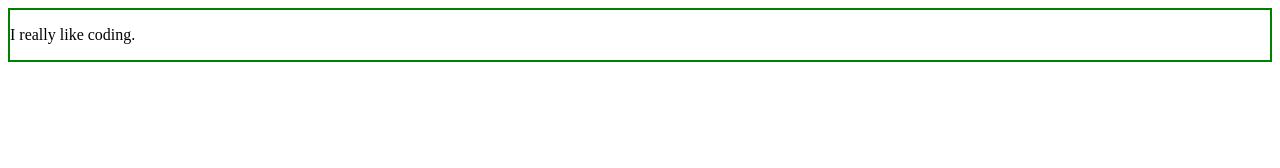
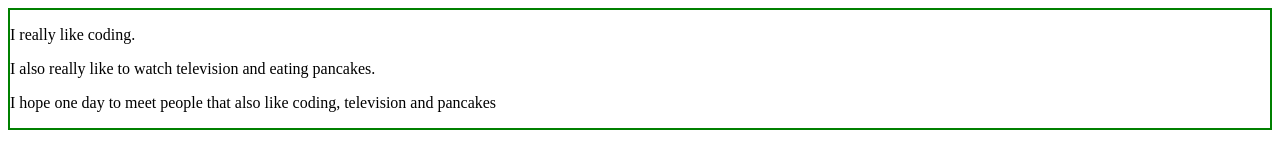
Before and after one commit to CTMendoza/prep-91621-code-solutions, a website: page prep-javascript-dom-manipulation/index.html in a window 1280 px wide. Drawn offline with Linux system fonts and the light colour scheme.

Commit message:
Revised prep-javascript-dom-manipulation.

```diff
--- a/prep-javascript-dom-manipulation/index.html
+++ b/prep-javascript-dom-manipulation/index.html
@@ -26,14 +26,13 @@
   </div>
   <script>
     // Your code here
-    document.querySelector('.second-paragraph');
-    var $secondParagraph = document.getElementsByClassName('.second-paragraph');
+    var $secondParagraph = document.querySelector('.second-paragraph');
     console.log($secondParagraph);
-    document.getElementsByClassName('.second-paragraph').textContent = 'I also really like to watch television and eating pancakes.';
+    $secondParagraph.textContent = 'I also really like to watch television and eating pancakes.';
     document.querySelector('.third-paragraph');
-    var $thirdParagraph = document.getElementsByClassName('.third-paragraph');
+    var $thirdParagraph = document.querySelector('.third-paragraph');
     console.log($thirdParagraph);
-    document.getElementsByClassName('.third-paragraph').textContent = 'I hope one day to meet people that also like coding, television and pancakes';
+    $thirdParagraph.textContent = 'I hope one day to meet people that also like coding, television and pancakes';
 </script>
 </body>
 
```
